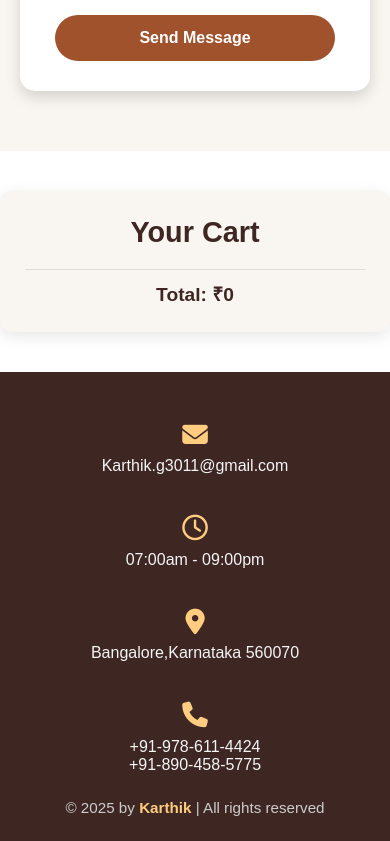
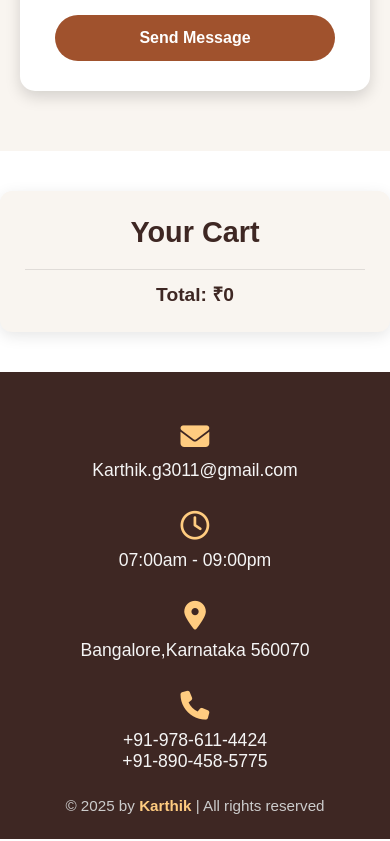
Before and after one commit to Karthik243011/Coffee-Shop-Project, a plain HTML site: page index.html in a window 390 px wide. Shown: the part 7440-8281 px from the top of the page. Drawn offline with Linux system fonts and the light colour scheme; files whose address does not match are found by name.

Commit message:
Update footer-align.css

```diff
--- a/footer-align.css
+++ b/footer-align.css
@@ -48,19 +48,3 @@ footer .copyright span {
   color: #ffcc80; /* highlight brand/name */
   font-weight: 600;
 }
-
-/* Responsive */
-@media (max-width: 480px) {
-  .footer-align {
-    grid-template-columns: 1fr;
-    gap: 40px;
-  }
-
-  .footer-align i {
-    font-size: 1.6rem;
-  }
-
-  .footer-align p {
-    font-size: 1rem;
-  }
-}
```
